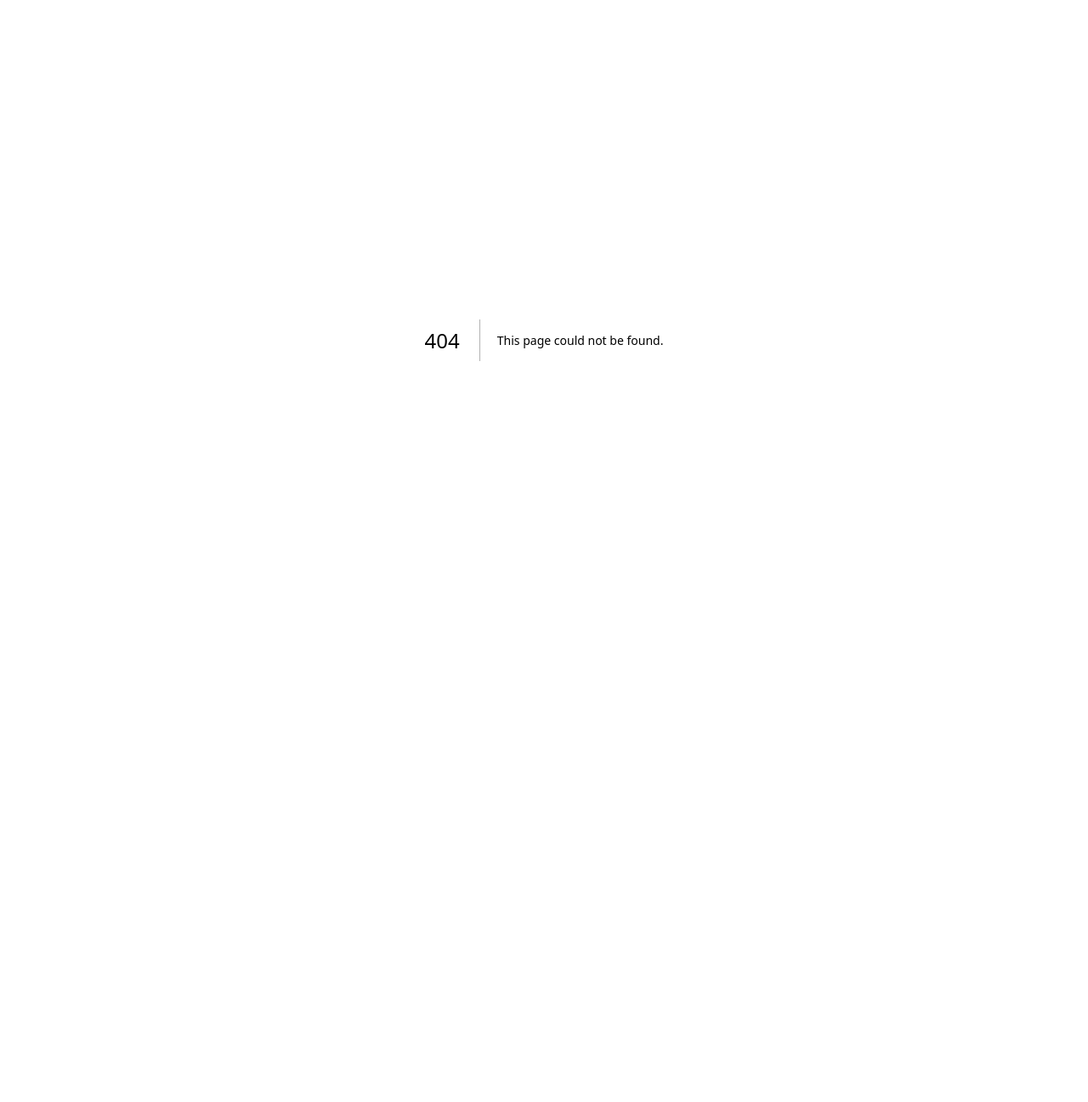
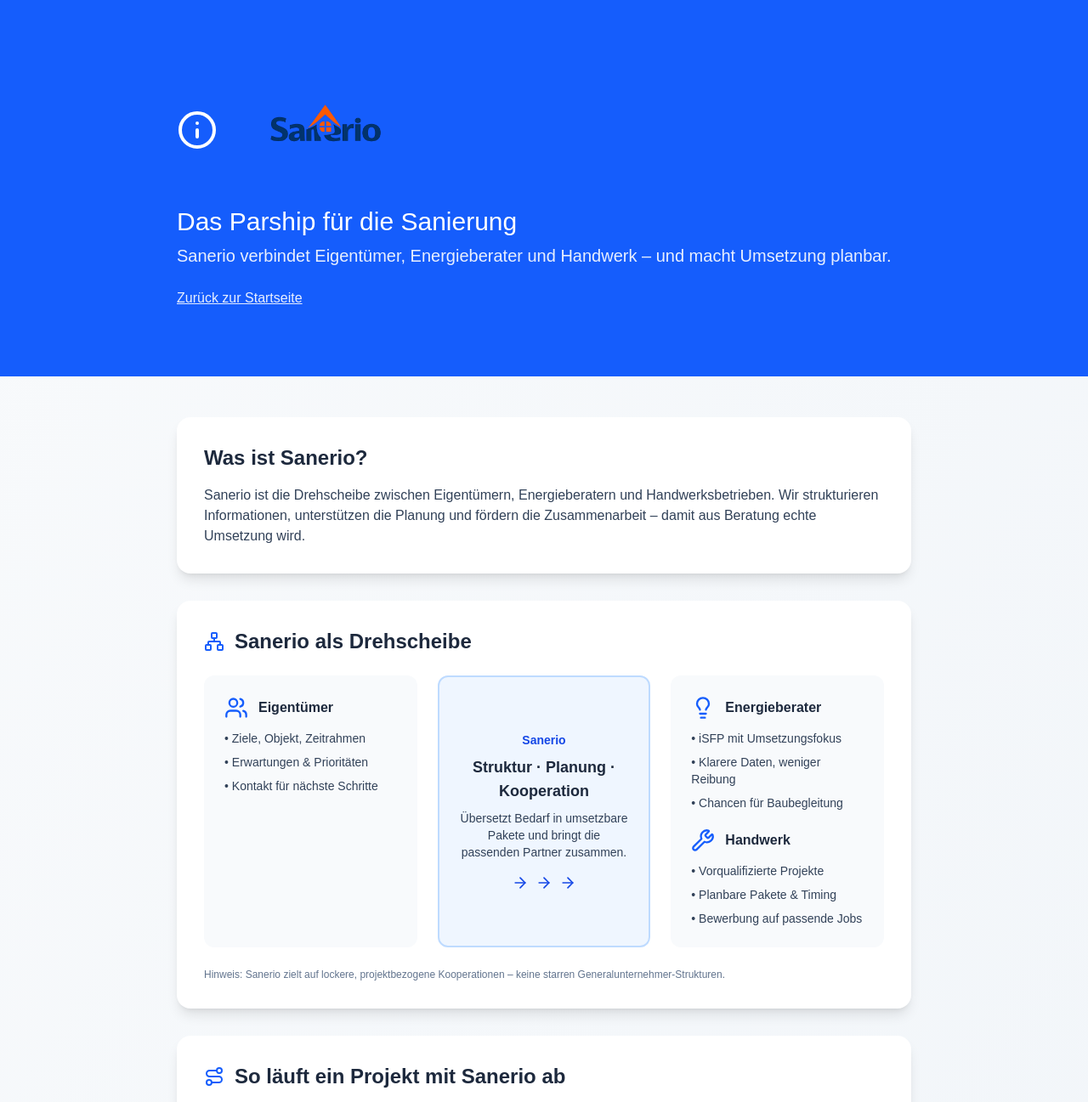
Before and after one commit to simonroeb331/sanerio_validation, a Next.js app: page /ueber-sanerio in a window 1280 px wide. Before the commit this address had no page. Shown: the top 1297 px of the page at 85% size. Before the commit the page ends 800 px from the top, so only its background shows below. Built offline with nearby package versions, Linux system fonts and the light colour scheme.

Commit message:
Add /ueber-sanerio page and link from landing pages

```diff
--- /dev/null
+++ b/app/ueber-sanerio/page.tsx
@@ -0,0 +1,5 @@
+import AboutPage from "../../components/AboutPage";
+
+export default function Page() {
+  return <AboutPage />;
+}
--- /dev/null
+++ b/components/AboutPage.tsx
@@ -0,0 +1,213 @@
+import React from "react";
+import Image from "next/image";
+import Link from "next/link";
+import {
+  Info,
+  Users,
+  Lightbulb,
+  Wrench,
+  ArrowRight,
+  FileText,
+  ClipboardList,
+  CalendarClock,
+  Hammer,
+  CheckCircle2,
+  Network,
+  Route
+} from "lucide-react";
+
+export default function AboutPage() {
+  const steps = [
+    {
+      title: "1) Bedarf erfassen",
+      icon: ClipboardList,
+      text: "Eigentümer geben die wichtigsten Eckdaten ein (Objekt, Ziel, Zeitrahmen). Sanerio strukturiert die Anfrage und klärt Erwartungen früh."
+    },
+    {
+      title: "2) Energieberatung & iSFP",
+      icon: FileText,
+      text: "Passende Energieberater werden vermittelt. Der iSFP wird nicht nur erstellt, sondern als Umsetzungsfahrplan vorbereitet (Prioritäten, Voraussetzungen, nächste Schritte)."
+    },
+    {
+      title: "3) Umsetzungsplanung",
+      icon: CalendarClock,
+      text: "Sanerio übersetzt den Plan in umsetzbare Pakete: Gewerke, Reihenfolge, Abhängigkeiten, mögliche Zeitfenster – damit es für Handwerk planbar wird."
+    },
+    {
+      title: "4) Umsetzung durch Handwerk (Sanierungssprint)",
+      icon: Hammer,
+      text: "Handwerksbetriebe können sich auf passende Projekte bewerben. Es entstehen lockere, projektbezogene Allianzen statt starrer GU-Strukturen."
+    },
+    {
+      title: "5) Abschluss & Qualität",
+      icon: CheckCircle2,
+      text: "Koordination und Rückkopplung sorgen dafür, dass Maßnahmen sauber abgeschlossen werden – inkl. Dokumentation und optionaler Baubegleitung."
+    }
+  ];
+
+  return (
+    <div className="min-h-screen bg-gradient-to-br from-slate-50 to-slate-100">
+      {/* Hero */}
+      <div className="bg-blue-600 text-white py-20">
+        <div className="max-w-4xl mx-auto px-4">
+          <div className="flex items-center gap-4 mb-4">
+            <Info className="w-12 h-12 text-white" />
+            <Image
+              src="/sanerio-logo.png"
+              alt="Sanerio Logo"
+              width={220}
+              height={60}
+              priority
+            />
+          </div>
+
+          <p className="text-2xl md:text-3xl font-light mb-2">
+            Das Parship für die Sanierung
+          </p>
+          <p className="text-xl opacity-90">
+            Sanerio verbindet Eigentümer, Energieberater und Handwerk – und macht Umsetzung planbar.
+          </p>
+
+          <div className="mt-6">
+            <Link href="/" className="underline text-white/90 hover:text-white">
+              Zurück zur Startseite
+            </Link>
+          </div>
+        </div>
+      </div>
+
+      <div className="max-w-4xl mx-auto px-4 py-12">
+        {/* Was ist Sanerio */}
+        <div className="bg-white rounded-2xl shadow-lg p-8 mb-8">
+          <h2 className="text-2xl font-bold text-slate-800 mb-4">Was ist Sanerio?</h2>
+          <p className="text-slate-700">
+            Sanerio ist die Drehscheibe zwischen Eigentümern, Energieberatern und Handwerksbetrieben.
+            Wir strukturieren Informationen, unterstützen die Planung und fördern die Zusammenarbeit – damit aus Beratung echte Umsetzung wird.
+          </p>
+        </div>
+
+        {/* Drehscheibe / Hub */}
+        <div className="bg-white rounded-2xl shadow-lg p-8 mb-8">
+          <div className="flex items-center gap-3 mb-6">
+            <Network className="w-6 h-6 text-blue-600" />
+            <h2 className="text-2xl font-bold text-slate-800">Sanerio als Drehscheibe</h2>
+          </div>
+
+          <div className="grid md:grid-cols-3 gap-6 items-stretch">
+            {/* Eigentümer */}
+            <div className="bg-slate-50 rounded-xl p-6">
+              <div className="flex items-center gap-3 mb-3">
+                <Users className="w-7 h-7 text-blue-600" />
+                <p className="font-semibold text-slate-800">Eigentümer</p>
+              </div>
+              <ul className="text-sm text-slate-700 space-y-2">
+                <li>• Ziele, Objekt, Zeitrahmen</li>
+                <li>• Erwartungen & Prioritäten</li>
+                <li>• Kontakt für nächste Schritte</li>
+              </ul>
+            </div>
+
+            {/* Hub */}
+            <div className="rounded-xl p-6 border-2 border-blue-200 bg-blue-50 flex flex-col justify-center text-center">
+              <p className="text-sm font-semibold text-blue-700 mb-2">Sanerio</p>
+              <p className="text-slate-800 font-semibold text-lg">Struktur · Planung · Kooperation</p>
+              <p className="text-sm text-slate-700 mt-2">
+                Übersetzt Bedarf in umsetzbare Pakete und bringt die passenden Partner zusammen.
+              </p>
+              <div className="flex justify-center gap-2 mt-4 text-blue-700">
+                <ArrowRight className="w-5 h-5" />
+                <ArrowRight className="w-5 h-5" />
+                <ArrowRight className="w-5 h-5" />
+              </div>
+            </div>
+
+            {/* Energieberater & Handwerk */}
+            <div className="bg-slate-50 rounded-xl p-6">
+              <div className="flex items-center gap-3 mb-3">
+                <Lightbulb className="w-7 h-7 text-blue-600" />
+                <p className="font-semibold text-slate-800">Energieberater</p>
+              </div>
+              <ul className="text-sm text-slate-700 space-y-2 mb-5">
+                <li>• iSFP mit Umsetzungsfokus</li>
+                <li>• Klarere Daten, weniger Reibung</li>
+                <li>• Chancen für Baubegleitung</li>
+              </ul>
+
+              <div className="flex items-center gap-3 mb-3">
+                <Wrench className="w-7 h-7 text-blue-600" />
+                <p className="font-semibold text-slate-800">Handwerk</p>
+              </div>
+              <ul className="text-sm text-slate-700 space-y-2">
+                <li>• Vorqualifizierte Projekte</li>
+                <li>• Planbare Pakete & Timing</li>
+                <li>• Bewerbung auf passende Jobs</li>
+              </ul>
+            </div>
+          </div>
+
+          <p className="text-xs text-slate-500 mt-6">
+            Hinweis: Sanerio zielt auf lockere, projektbezogene Kooperationen – keine starren Generalunternehmer-Strukturen.
+          </p>
+        </div>
+
+        {/* Prozess / Stepper */}
+        <div className="bg-white rounded-2xl shadow-lg p-8 mb-8">
+          <div className="flex items-center gap-3 mb-6">
+            <Route className="w-6 h-6 text-blue-600" />
+            <h2 className="text-2xl font-bold text-slate-800">So läuft ein Projekt mit Sanerio ab</h2>
+          </div>
+
+          <div className="space-y-5">
+            {steps.map((s, i) => {
+              const Icon = s.icon;
+              return (
+                <div key={i} className="flex items-start gap-4">
+                  <div className="w-11 h-11 rounded-full bg-blue-600 flex items-center justify-center flex-shrink-0">
+                    <Icon className="w-5 h-5 text-white" />
+                  </div>
+
+                  <div className="flex-1">
+                    <p className="font-semibold text-slate-800">{s.title}</p>
+                    <p className="text-slate-700 mt-1">{s.text}</p>
+                  </div>
+                </div>
+              );
+            })}
+          </div>
+        </div>
+
+        {/* Sanierungssprints / Kooperation */}
+        <div className="bg-white rounded-2xl shadow-lg p-8">
+          <h2 className="text-2xl font-bold text-slate-800 mb-4">Kooperation & Planung: Sanierungssprints</h2>
+          <p className="text-slate-700 mb-4">
+            Viele Sanierungen scheitern nicht an der Motivation, sondern an Reibungsverlusten: unklare Daten, fehlende Reihenfolge,
+            lange Wartezeiten, falsche Erwartungen. Sanerio setzt hier an – mit strukturierter Planung und projektbezogener Zusammenarbeit.
+          </p>
+
+          <div className="grid md:grid-cols-3 gap-6">
+            <div className="bg-slate-50 rounded-xl p-6">
+              <p className="font-semibold text-slate-800 mb-2">Planung statt Chaos</p>
+              <p className="text-sm text-slate-700">
+                Abhängigkeiten, Pakete und Timing werden verständlich vorbereitet – damit Handwerk verlässlich zusagen kann.
+              </p>
+            </div>
+
+            <div className="bg-slate-50 rounded-xl p-6">
+              <p className="font-semibold text-slate-800 mb-2">Lockere Allianzen</p>
+              <p className="text-sm text-slate-700">
+                Gewerke arbeiten projektbezogen zusammen – flexibel, passend zu Kapazitäten und Stärken.
+              </p>
+            </div>
+
+            <div className="bg-slate-50 rounded-xl p-6">
+              <p className="font-semibold text-slate-800 mb-2">Kein Generalunternehmer</p>
+              <p className="text-sm text-slate-700">
+                Sanerio ist Vermittler und Strukturierer – keine starre GU-Kette. Fokus: schneller, zuverlässiger, oft wirtschaftlicher.
+              </p>
+            </div>
+          </div>
+        </div>
+      </div>
+    </div>
+  );
+}
--- a/components/LandingPage.tsx
+++ b/components/LandingPage.tsx
@@ -247,3 +247,12 @@
     </div>
   );
 }
+{/* Info-Link zu Sanerio */}
+<div className="text-center mt-10">
+  <a
+    href="/ueber-sanerio"
+    className="text-sm text-slate-500 hover:text-slate-700 underline"
+  >
+    So funktioniert Sanerio
+  </a>
+</div>
```
Also changed, not shown: public/sanerio-logo.png (added).
